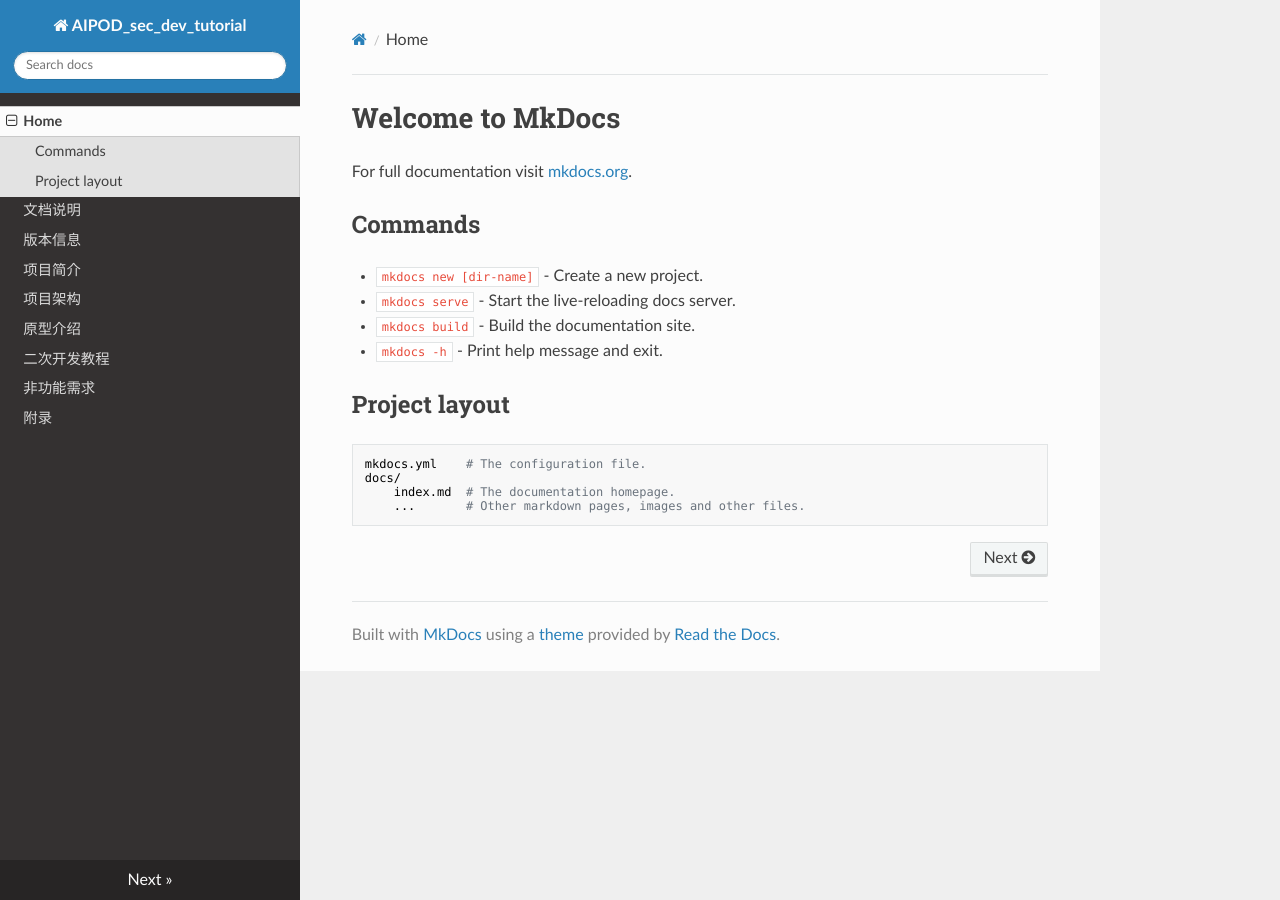
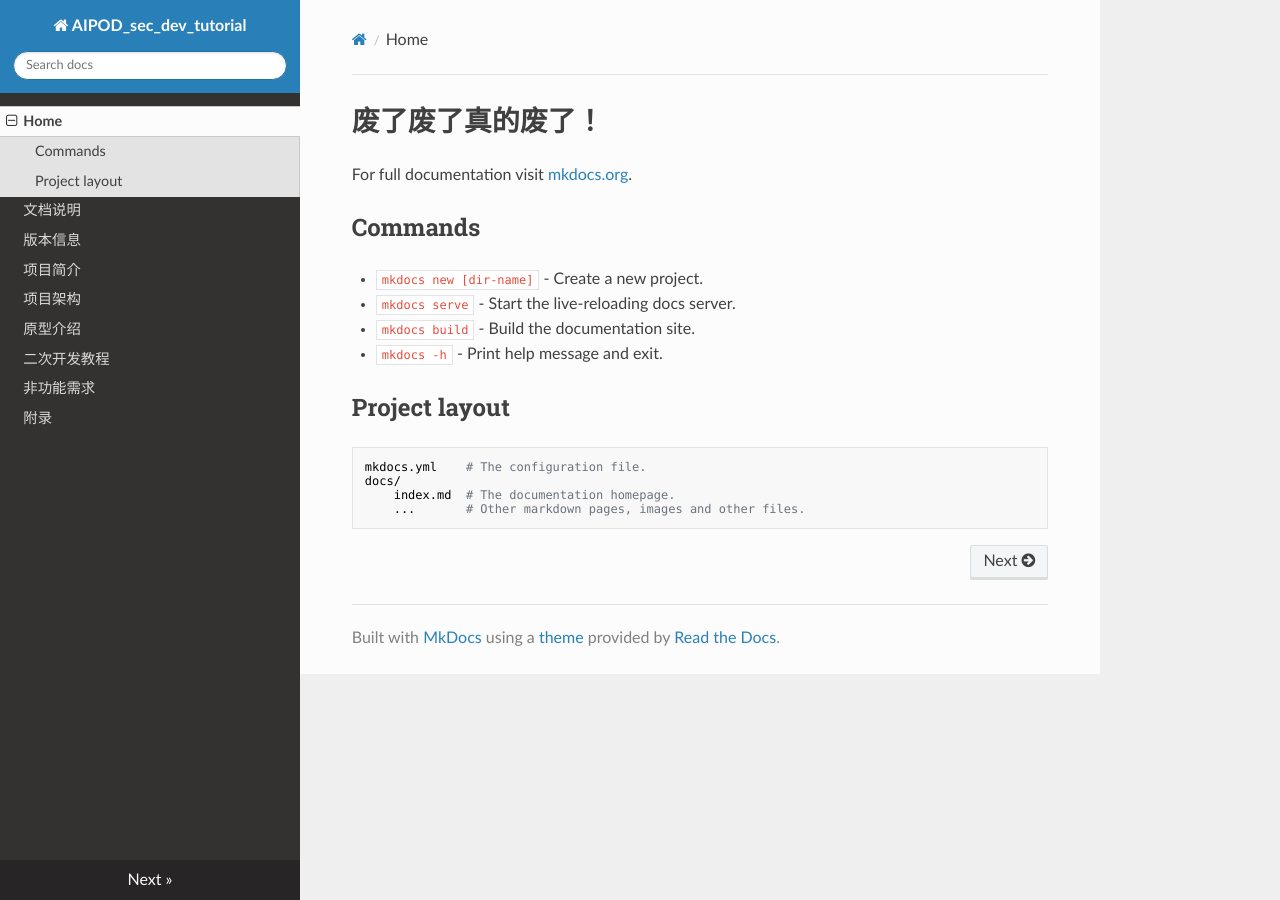
Before and after one commit to solheng/UnilabDoc, an MkDocs documentation site: the page built from docs/index.md, in a window 1280 px wide. Built offline with MkDocs 1.6.1, drawn with Linux system fonts in a browser that asks for light colours; nearby versions of some CDN libraries.

Commit message:
测试自动打包部署

```diff
--- a/docs/index.md
+++ b/docs/index.md
@@ -1,4 +1,4 @@
-# Welcome to MkDocs
+# 废了废了真的废了！
 
 For full documentation visit [mkdocs.org](https://www.mkdocs.org).
 
```
